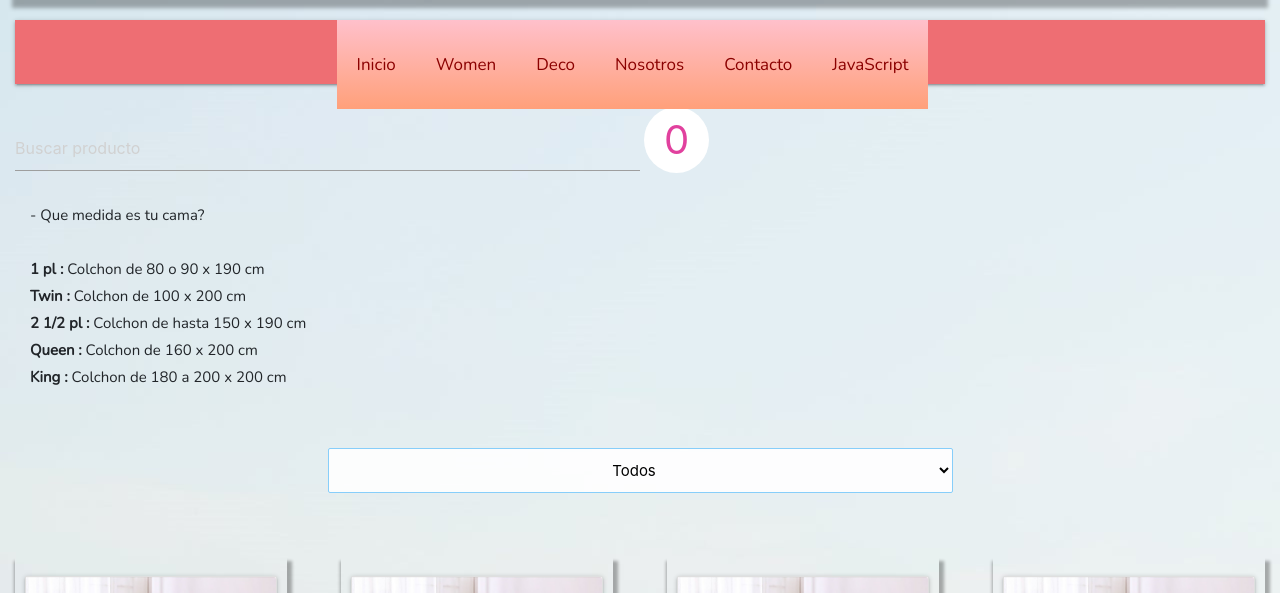
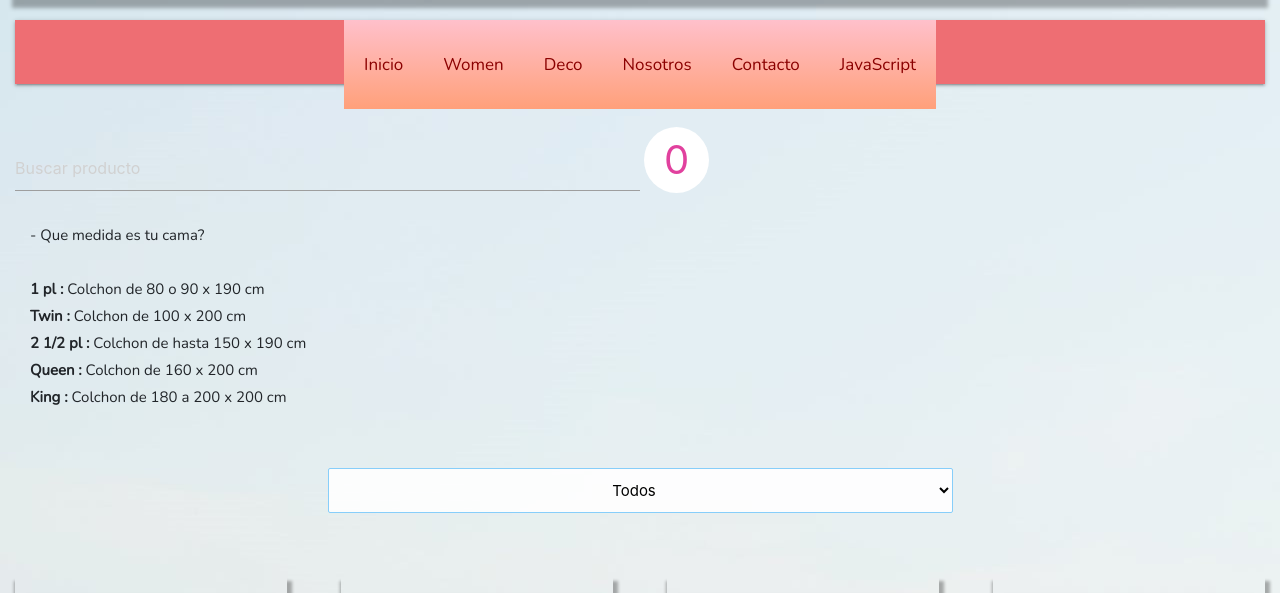
Before and after one commit to Clementina7/javascript, a website: page pages/javaScript.html in a window 1280 px wide. Shown: the part 140-733 px from the top of the page. Drawn offline with nearby package versions, Linux system fonts and the light colour scheme.

Commit message:
javaScript

```diff
--- a/pages/javaScript.html
+++ b/pages/javaScript.html
@@ -29,17 +29,18 @@
       <a href="../index.html"><img class="hover1 rounded-circle" src="../imagenes/logo.png" width="100" height="100" alt="logo"></a>
      </div>
     </header>
-
-    <nav class="col-lg-12 col-xs-12 nav justify-content-center">
-        <ul>
-          <li class="nav-item"><a class="nav-link active" href="../index.html">Inicio</a></li>
-          <li class="nav-item"><a class="nav-link" href="pages/women.html">Women</a></li>
-          <li class="nav-item"><a class="nav-link" href="pages/deco.html">Deco</a></li>
-          <li class="nav-item"><a class="nav-link" href="pages/nosotros.html">Nosotros</a></li>
-          <li class="nav-item"><a class="nav-link" href="pages/contacto.html">Contacto</a></li>
-          <li class="nav-item"><a class="nav-link" href="pages/javaScript.html">JavaScript</a></li>
-        </ul>
+    <div class="row">
+     <nav class="col-lg-12 col-xs-12">
+        <ul class="nav justify-content-center">
+        <li class="nav-item"><a class="nav-link active" href="../index.html">Inicio</a></li>
+        <li class="nav-item"><a class="nav-link" href="women.html">Women</a></li>
+        <li class="nav-item"><a class="nav-link" href="deco.html">Deco</a></li>
+        <li class="nav-item"><a class="nav-link" href="nosotros.html">Nosotros</a></li>
+        <li class="nav-item"><a class="nav-link" href="contacto.html">Contacto</a></li>
+        <li class="nav-item"><a class="nav-link" href="javaScript.html">JavaScript</a></li>
+      </ul>
      </nav>
+    </div>
 </br>
 <input id="search" type="text" class="input" placeholder="Buscar producto">
 <button id="boton-carrito"><i class="fas fa-shopping-cart"></i><span id="contadorCarrito">0</span></button>
```
